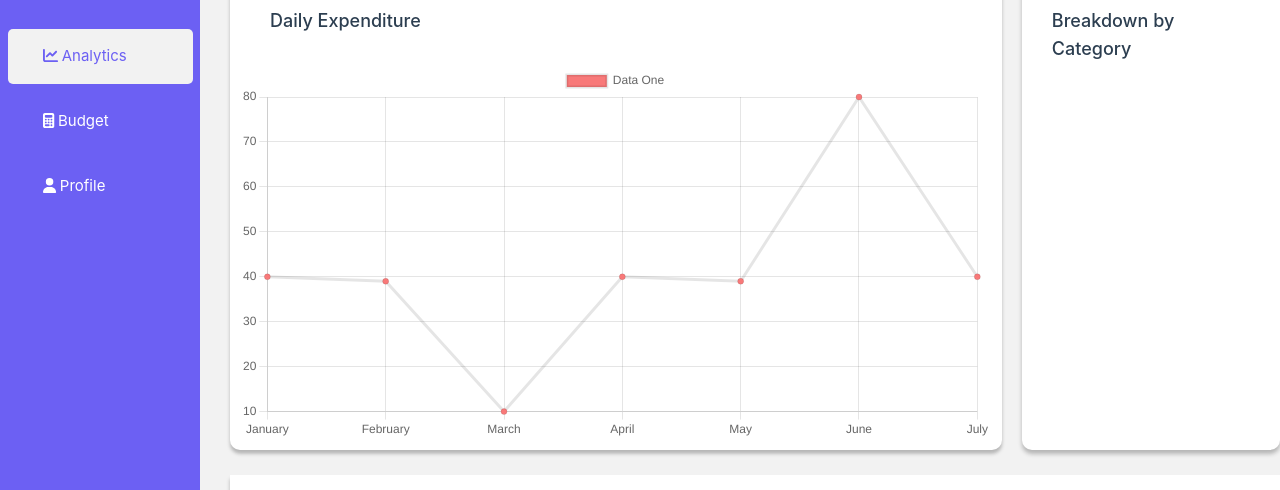
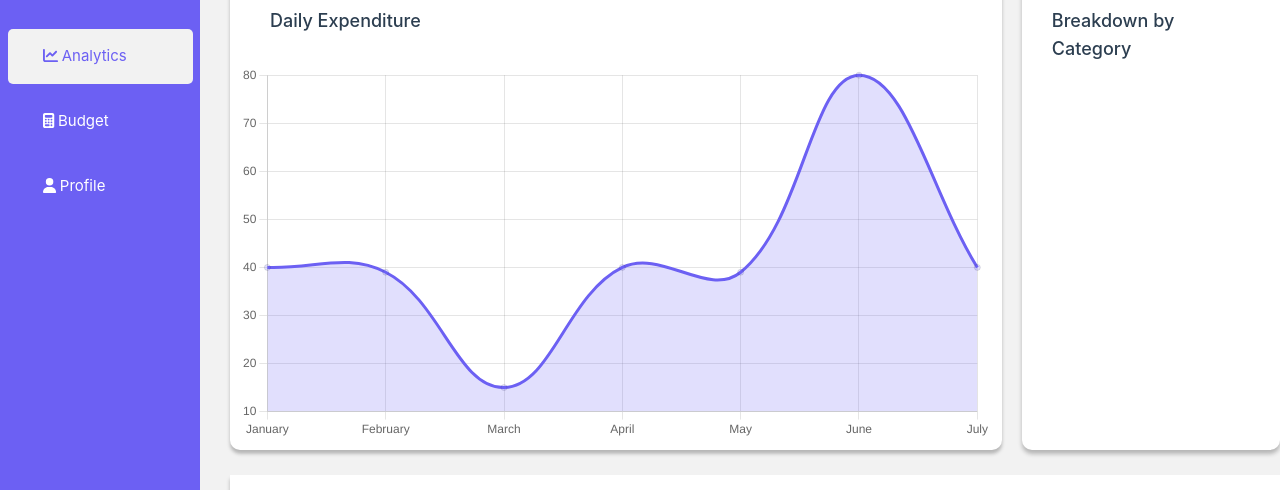
Before and after one commit to BT3103AppDev1/l1-final-project-group-21, a Vue app in the folder project-budgety/: page /analytics in a window 1280 px wide. Shown: the part 246-736 px from the top of the page. Built offline with nearby package versions, Linux system fonts and the light colour scheme.

Commit message:
Customise chart design

```diff
--- a/project-budgety/src/components/ExpensesHistory.vue
+++ b/project-budgety/src/components/ExpensesHistory.vue
@@ -2,6 +2,7 @@
     <EasyDataTable
       :headers="headers"
       :items="items"
+      table-class-name="customize-table"
     />
   </template>
 
@@ -28,3 +29,10 @@
     }
 
 </script>
+
+<style>
+  .customize-table {
+    /* remove table border */
+    --easy-table-border: 0px;
+  }
+</style>
--- a/project-budgety/src/components/LineChart.vue
+++ b/project-budgety/src/components/LineChart.vue
@@ -13,6 +13,7 @@ import {
 	Title,
 	Tooltip,
 	Legend,
+	Filler
 } from "chart.js";
 
 ChartJS.register(
@@ -22,7 +23,8 @@ ChartJS.register(
 	LineElement,
 	Title,
 	Tooltip,
-	Legend
+	Legend,
+	Filler
 );
 
 export default {
@@ -44,10 +46,29 @@ export default {
 					{
 						label: "Data One",
 						backgroundColor: "#f87979",
-						data: [40, 39, 10, 40, 39, 80, 40],
+						data: [40, 39, 15, 40, 39, 80, 40],
+						backgroundColor: 'rgba(108, 96, 243, 0.2)',
+						fill: true,
+						pointHoverBackgroundColor: 'green',
+
 					},
 				],
 			},
+			chartOptions: {
+				plugins: {
+					// remove the legend on top
+					legend: {
+						display: false
+					}
+				},
+				elements: {
+					line: {
+						tension: 0.4,
+						borderColor: '#6C60F3',
+					}
+				}
+
+			}
 		};
 	},
 };
--- a/project-budgety/src/views/AnalyticsPage.vue
+++ b/project-budgety/src/views/AnalyticsPage.vue
@@ -185,4 +185,8 @@ body {
   cursor: pointer;
 }
 
+.expenses-table {
+  padding: 0px 30px;
+}
+
 </style>
```
